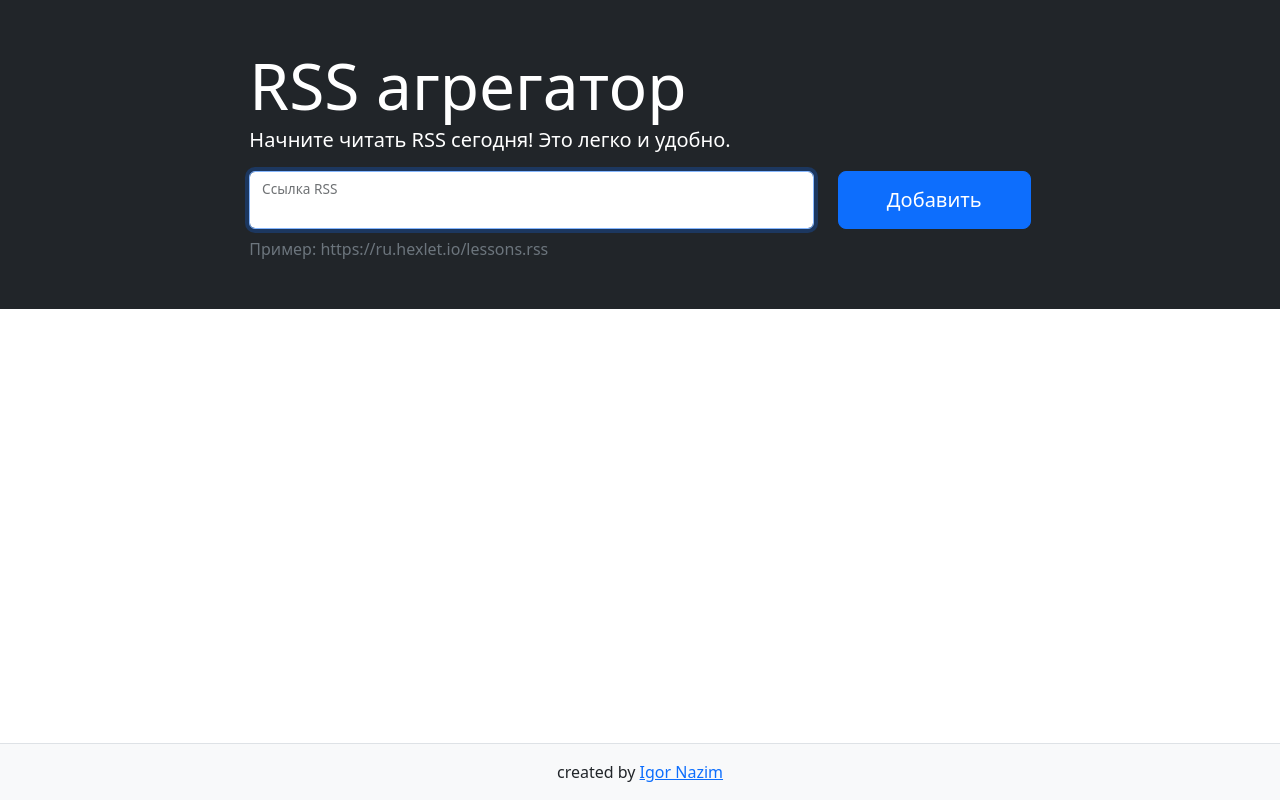
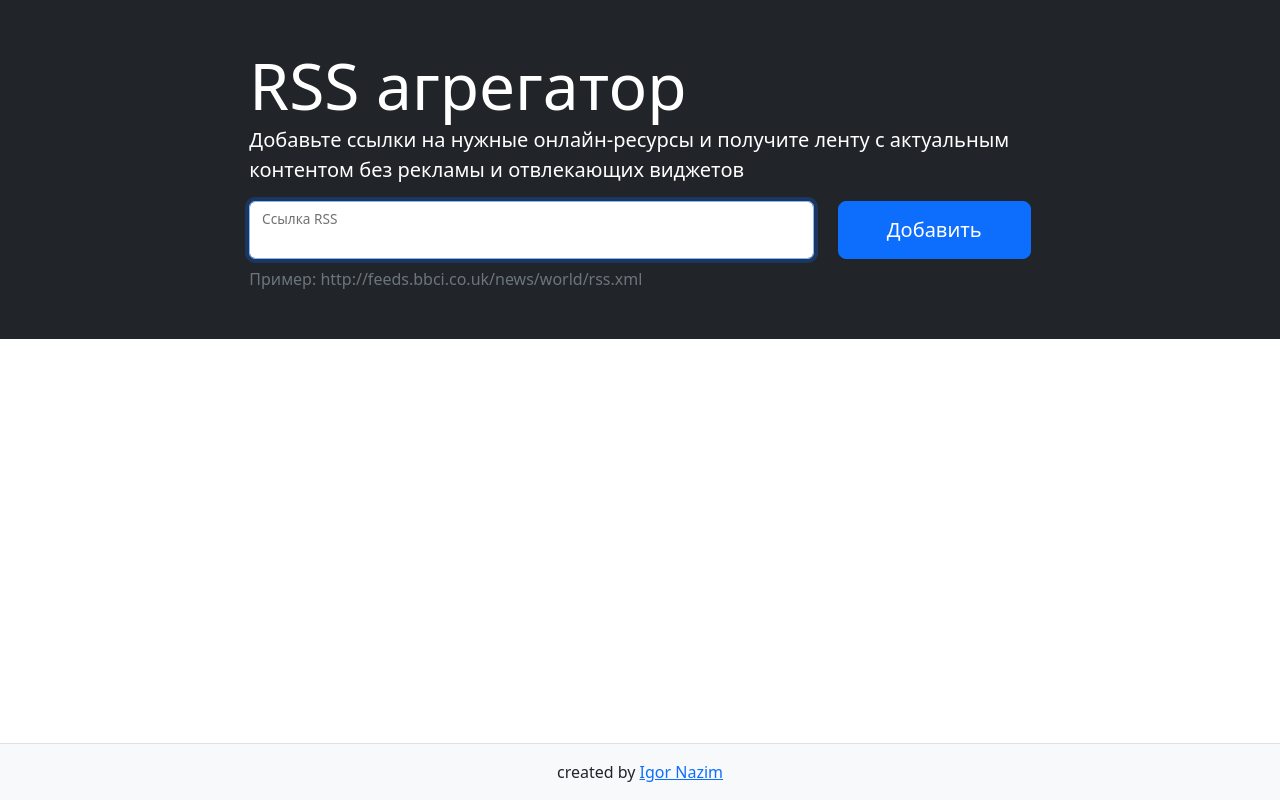
Before and after one commit to igornazim/frontend-project-11, a website built with webpack: page index.html in a window 1280 px wide. Built offline with nearby package versions, Linux system fonts and the light colour scheme; what on-change would draw is missing.

Commit message:
Изменение описания

```diff
--- a/index.html
+++ b/index.html
@@ -2,7 +2,7 @@
 <html lang="ru">
   <head><meta charset="utf-8">
   <meta name="viewport" content="width=device-width,initial-scale=1,shrink-to-fit=no">
-  <title>Hexlet Frontend Project</title>
+  <title>Frontend Project RSS Aggregator</title>
   </head>
   <body class="d-flex flex-column min-vh-100">
     <div class="modal fade" id="modal" tabindex="-1" role="dialog" aria-labelledby="modal" aria-hidden="true">
@@ -25,7 +25,7 @@
         <div class="row">
           <div class="col-md-10 col-lg-8 mx-auto text-white">
             <h1 class="display-3 mb-0">RSS агрегатор</h1>
-            <p class="lead">Начните читать RSS сегодня! Это легко и удобно.</p>
+            <p class="lead">Добавьте ссылки на нужные онлайн-ресурсы и получите ленту с актуальным контентом без рекламы и отвлекающих виджетов</p>
             <form action="" class="rss-form text-body">
               <div class="row">
                 <div class="col">
@@ -37,7 +37,7 @@
                   </div>
                 </div>
               </form>
-              <p class="mt-2 mb-0 text-muted">Пример: https://ru.hexlet.io/lessons.rss</p>
+              <p class="mt-2 mb-0 text-muted">Пример: http://feeds.bbci.co.uk/news/world/rss.xml</p>
               <p class="feedback m-0 position-absolute small text-danger">
               </p>
             </div>
```
